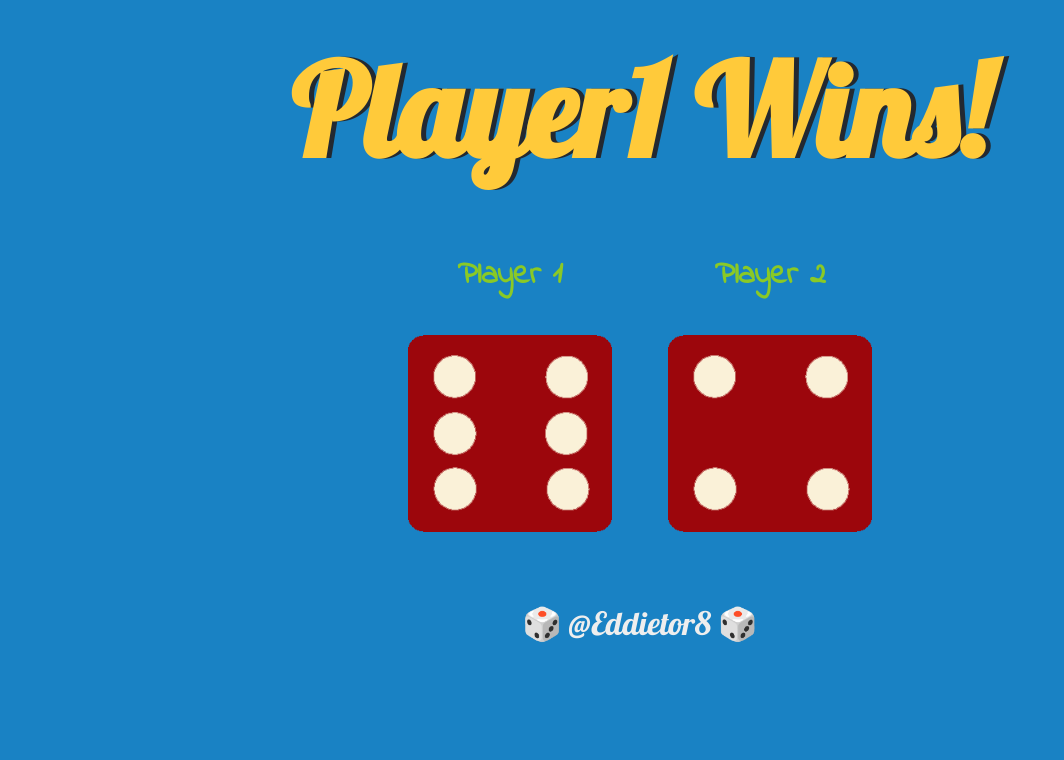
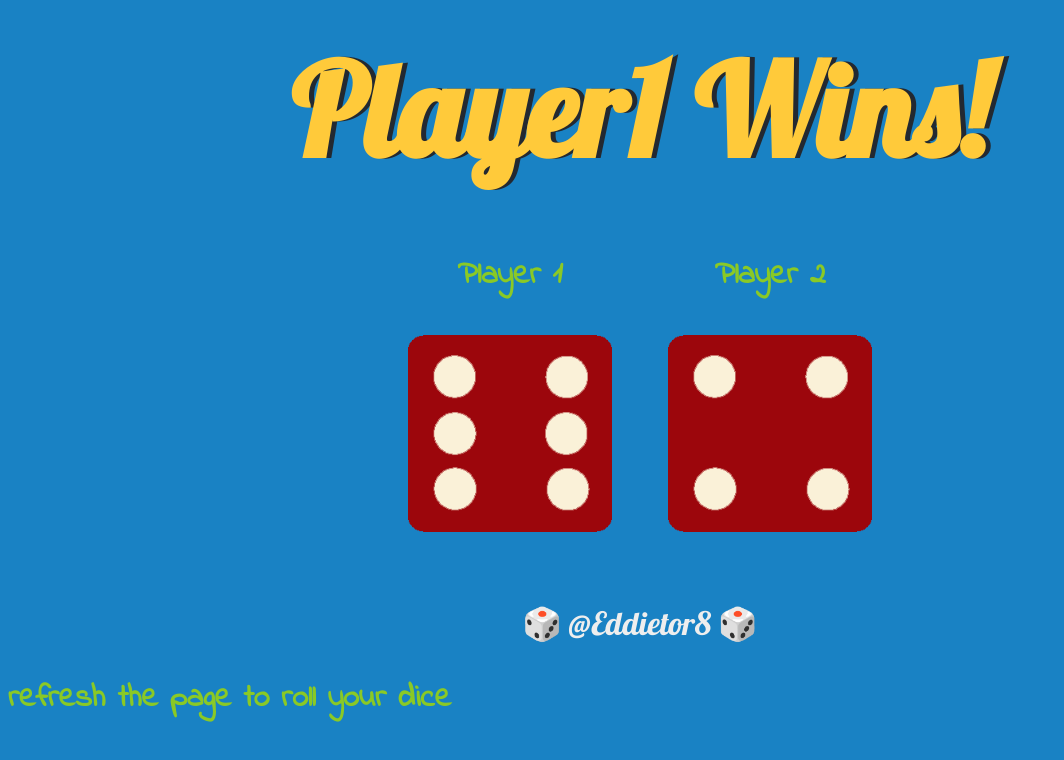
Before and after one commit to Eddietor8/Dice-Game, a plain HTML site: page index.html in a window 1280 px wide. Shown: the whole page, without its empty margins (0-1064 px from the left). Drawn offline with Linux system fonts and the light colour scheme.

Commit message:
Update index.html

```diff
--- a/index.html
+++ b/index.html
@@ -32,5 +32,6 @@
 <footer>
   🎲 @Eddietor8 🎲
 </footer>
+  <p>refresh the page to roll your dice</p>
 
 </html>
```
